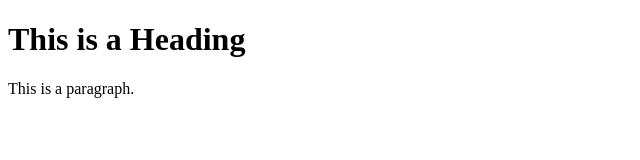
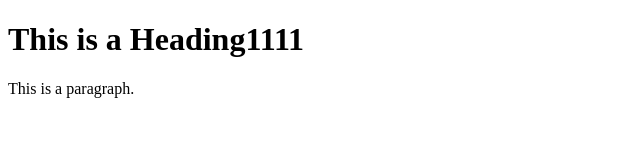
Before and after one commit to debraj1224/project1, a plain HTML site: page index.html in a window 1280 px wide. Shown: the full height of the page, 0-640 px from the left. Drawn offline with Linux system fonts and the light colour scheme.

Commit message:
Index changed

```diff
--- a/index.html
+++ b/index.html
@@ -5,7 +5,7 @@
 </head>
 <body>
 
-<h1>This is a Heading</h1>
+<h1>This is a Heading1111</h1>
 <p>This is a paragraph.</p>
 
 </body>
```
